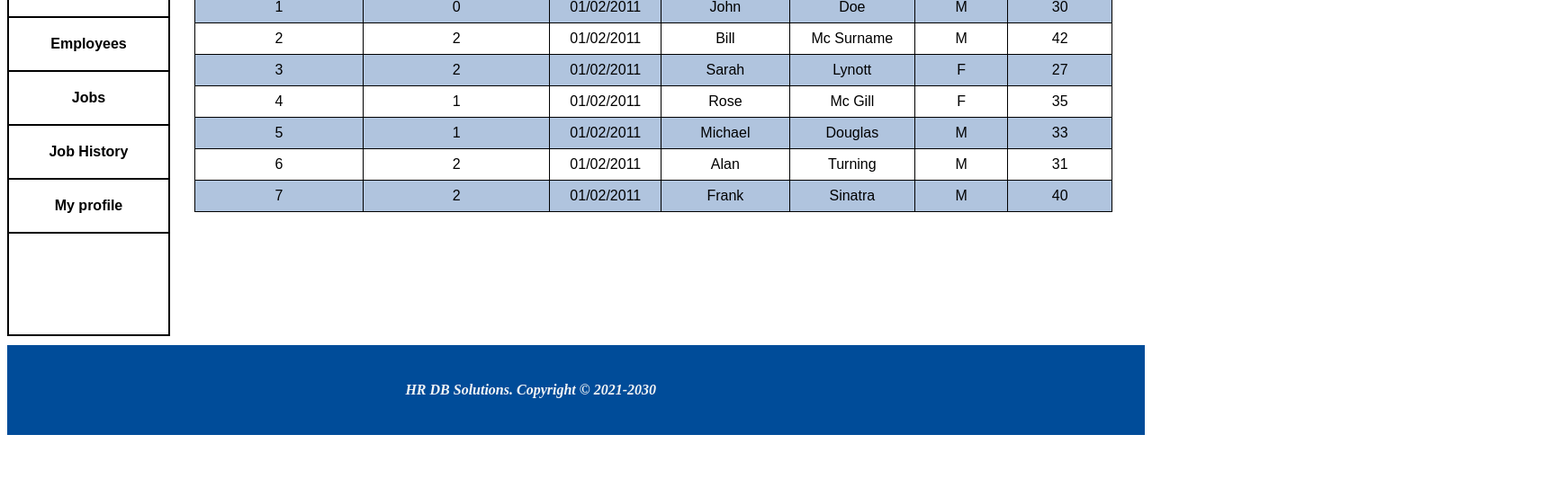
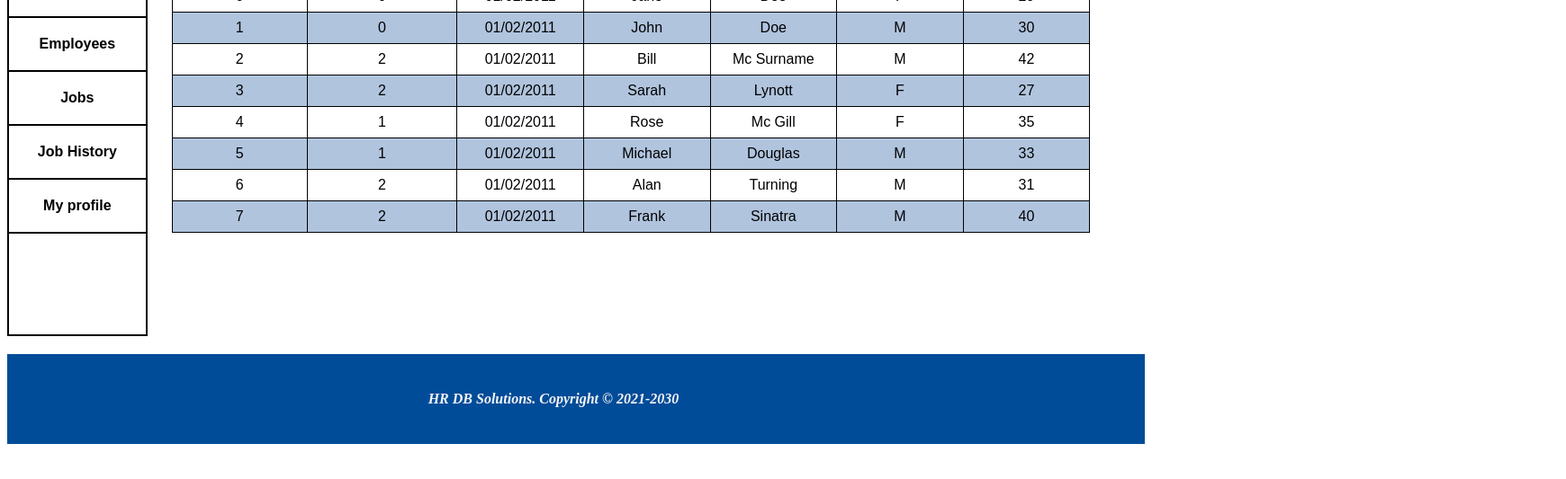
Before and after one commit to BrenKenna/webdev-ca, a plain HTML site: page tables/Employees.html in a window 1280 px wide. Shown: the part 255-788 px from the top of the page at 90% size, 1740 px wide, since content can reach past the window. Drawn offline with Linux system fonts and the light colour scheme.

Commit message:
footer styling, dropping text from old pages

```diff
--- a/stylings.css
+++ b/stylings.css
@@ -4,21 +4,18 @@
 *  Landing Page:
 *   1. Header & Navbar stylings.
 *   2. Core page content
-*       -> Left aside HR Box.
-*       -> Right aside table navigation
 *
 *  Base Table pages:
-*   1. Header & Navbar stylings <= covered by landing page
-*   2. Core page content stylings.
-*   3. Left and right asides stylings.
-*   4. Table stylings.
-*   5. Page footer styling.
+*   3. Core page content stylings.
+*   4. Left aside nav bar.
+*   5. Table stylings.
+*   6. Page footer styling.
 */
 
 
 /*
 *
-* 1. Stylings for navbar:
+* 1. Stylings for navbar
 *
 */
 
@@ -79,10 +76,7 @@
 
 /*
 *
-* Landing Page Content Section:
-*
-*   - Need padding etc
-*   - Check background colors
+* 2. Landing page content
 *
 */
 
@@ -129,9 +123,10 @@
     padding-top: 10px;
 }
 
+
 /*
 *
-* 2. Section holding main content
+* 3. Section holding main content
 *
 */
 
@@ -146,15 +141,9 @@
 }
 
 
-
 /*
 *
-* 3. Style the asides
-*   - Left aside moves to other tables
-*       => Ideally a click box actives it moving out from the left
-*
-*   - Rigth aside table documentation
-*       => Ideally a click box actives it moving out from the right
+* 4. Left aside navbar
 */
 
 /* Style left aside */
@@ -163,7 +152,7 @@
 	position: relative;
 	top: 0px;
     height: 500px;
-    width: 14%;
+    width: 12%;
     padding-top: 0px;
     border: black solid 2px;
 }
@@ -201,10 +190,10 @@
     color: black;
 }
 
+
 /*
 *
-* 4. Table Stylings
-*
+* 5. Table Stylings
 *
 */
 
@@ -235,11 +224,16 @@ table {
     background: #004C99;
 }
 
+.myTable thead{
+    font-weight: bold;
+}
+
 
 /* Style table data */
 .myTable td {
     border: 1px solid black;
     padding: 8px;
+    width: 10%;
 }
 
 /* Make header sticky */
@@ -251,30 +245,21 @@ table {
     opacity: 0.8;
 }
 
-/* Style even rows from table, and highlight on hover */
 
+/* Style even rows from table, and text size on hover */
 #tableBody tr:nth-child(even) {
     background-color: lightsteelblue;
 }
 #tableBody tr:hover{
     /*background-color: lightsteelblue;*/
     font-size: 125%;
-}
-
-/* Style title, col header and footer */
-.myTable thead,tfoot{
     font-weight: bold;
-}
-
-.myTable tfoot:hover,#title:hover,#colHead:hover{
-    /*background-color: lightyellow;*/
-    font-size: 125%;
 }
 
 
 /*
 *
-* 5. Page footer
+* 6. Page footer
 *
 */
 .footer{
@@ -283,15 +268,13 @@ table {
     width: 100%;
     height: 100px;
     background-color:#004C99;
-    margin-top: 10px;
+    margin-top: 20px;
 }
 .footer div{
     position: absolute;
-    height: auto;
     width: 100%;
     top: 25%;
-    margin-left: 35%;
-    margin-right: 25%;
+    margin-left: 37%;
     font-style: italic;
     font-weight: bold;
     color: whitesmoke;
```
